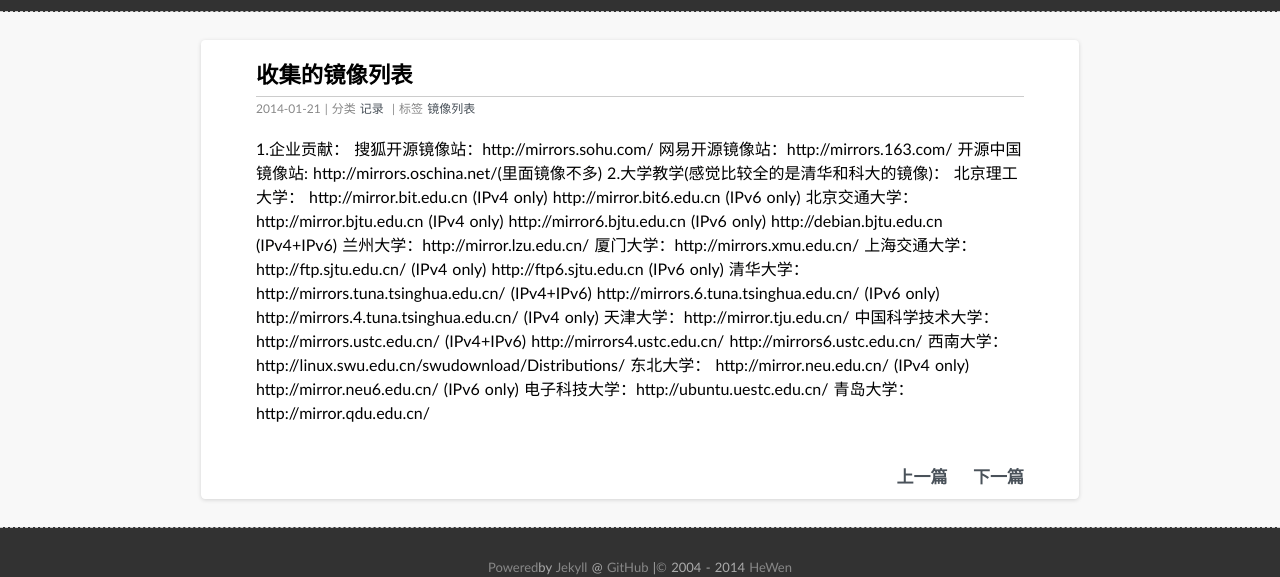
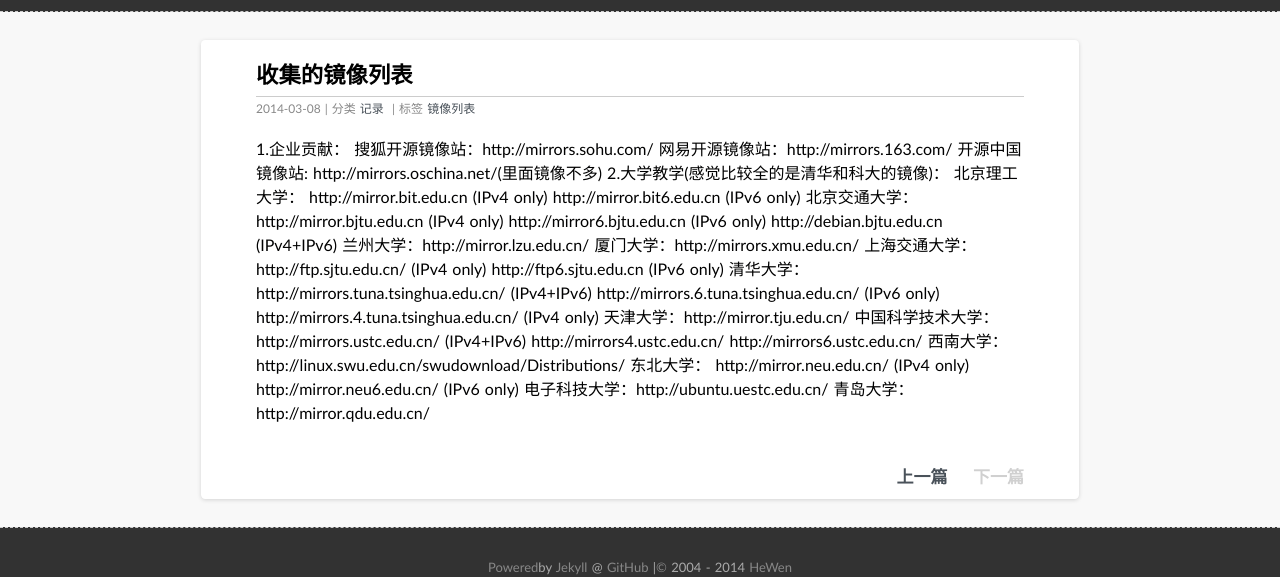
Before and after one commit to hewen/hewen.github.io, a Jekyll site: the page built from _posts/2014-03-08-mirros.md, in a window 1280 px wide. Shown: the part 129-706 px from the top of the page. Built offline with Jekyll 4.4.1, drawn with Linux system fonts in a browser that asks for light colours; some web fonts are replaced; Markdown is read by kramdown in place of the engine named in the settings; comment, search, counter and statistics services are not loaded.

Commit message:
post mirrors modify

```diff
--- a/_posts/2014-03-08-mirros.md
+++ b/_posts/2014-03-08-mirros.md
@@ -1,5 +1,5 @@
 ---
-date: 2014-01-21 21:59:12+00:00
+date: 2014-03-08 21:59:12+00:00
 title: 收集的镜像列表
 layout: post
 thread: 166
```
